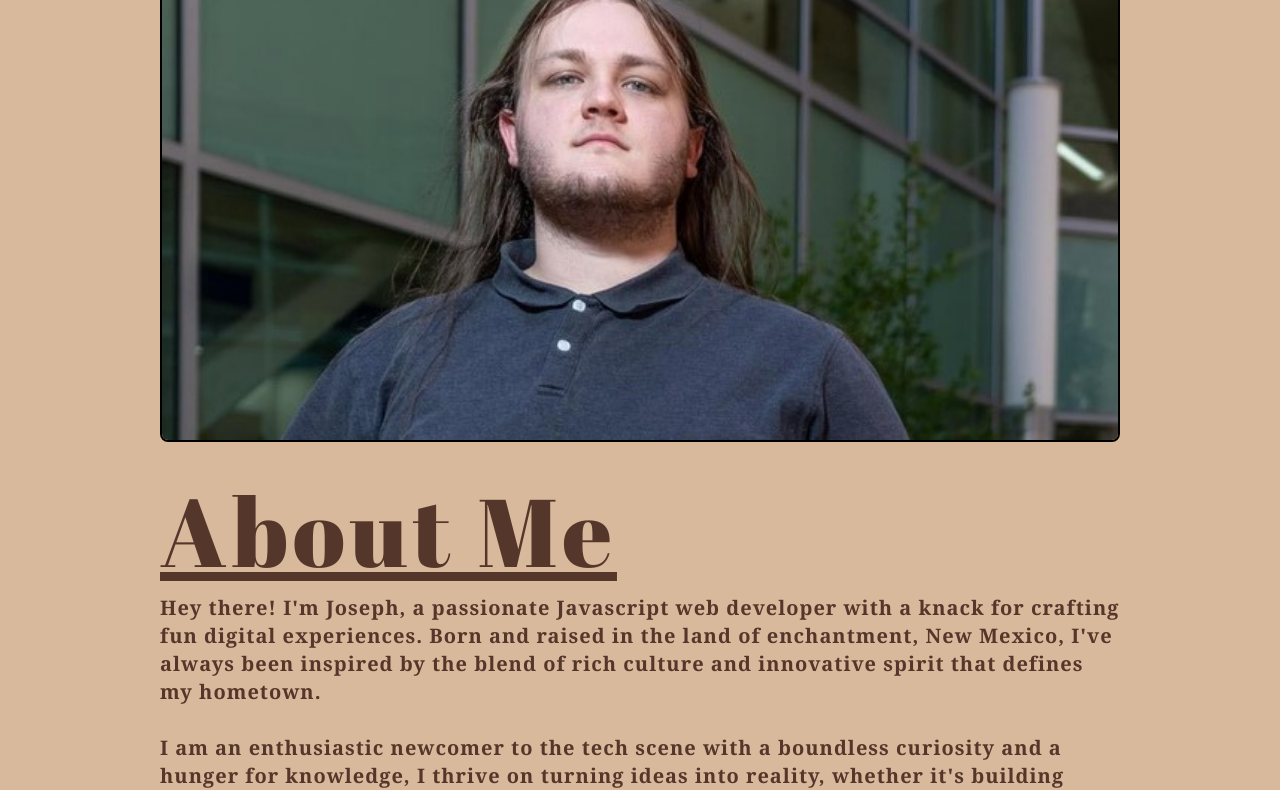
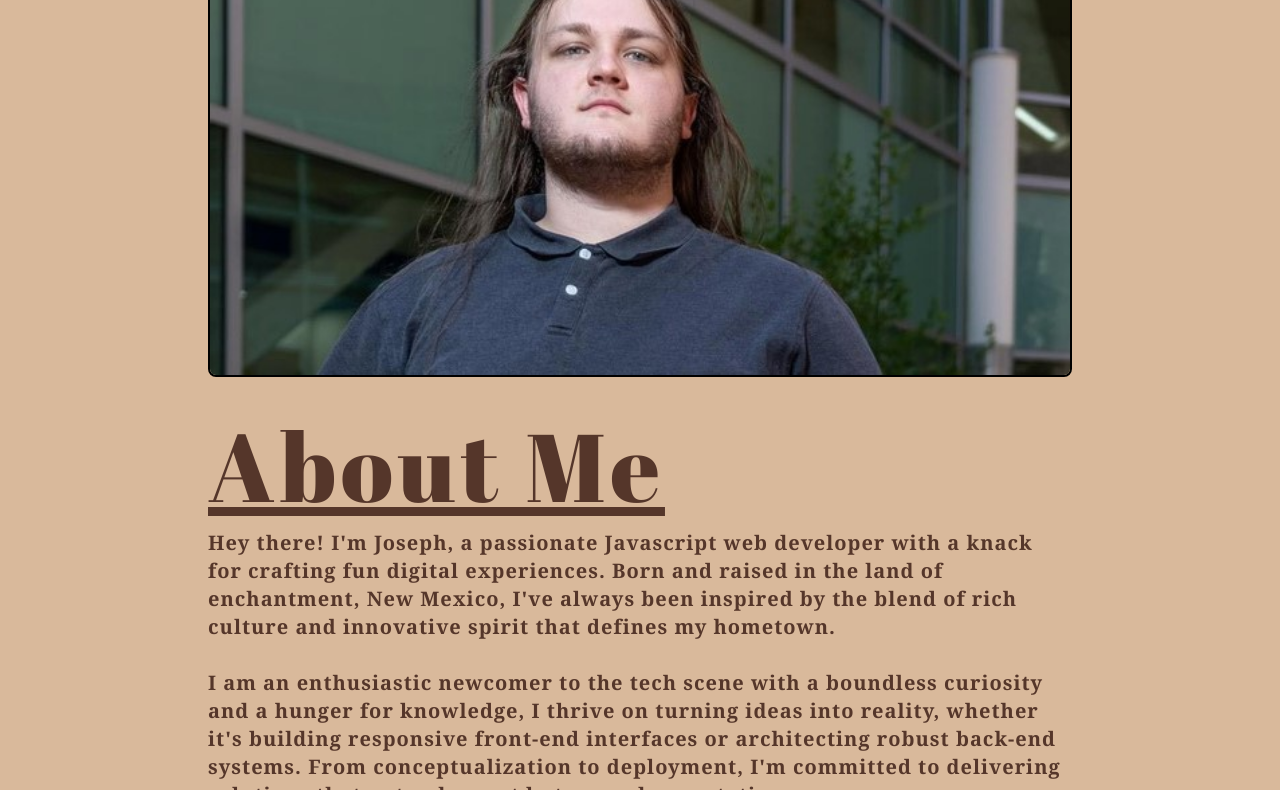
Before and after one commit to JPHMarchB/Joseph-PWP, a website: page public_html/documentation/milestone-3/index.html in a window 1280 px wide. Shown: the part 2010-2800 px from the top of the page. Drawn offline with Linux system fonts and the light colour scheme.

Commit message:
adjusted sizing issues with about me section

```diff
--- a/public_html/documentation/milestone-3/index.html
+++ b/public_html/documentation/milestone-3/index.html
@@ -7,7 +7,7 @@
 	<link href="./output.css" rel="stylesheet">
 	<title>Joseph's Portfolio Website</title>
 </head>
-<body class="bg-[#d9b99b]">
+<body class="bg-[#d9b99b] forest">
 
 <header>
 
@@ -15,7 +15,7 @@
 	<nav class="mx-auto">
 
 		<!-- Navigation content -->
-		<div class="flex justify-between items-center bg-[#ca9465] text-[#55362a] md:text-base lg:text-xl font-custom p-7 border-black border-2 lg:rounded-b-2xl">
+		<div class="flex justify-between items-center bg-[#ca9465] text-[#55362a] md:text-base lg:text-xl font-custom p-5 border-black border-2 lg:rounded-b-2xl">
 
 			<!-- Navigation bar home -->
 			<h1 class="lg:hidden text-3xl italic">JM</h1>
@@ -29,7 +29,7 @@
 							<summary class="lg:hidden text-3xl focus:outline-2 cursor-pointer">
 								&#9776;
 							</summary>
-							<ul class="bg-base-100 text-white italic p-2 rounded-t-none">
+							<ul class="bg-base-300 italic p-2 rounded-t-none">
 								<li class="hover:text-[#ded5b9]"><a href="#about-me">About Me</a></li>
 								<li class="hover:text-[#ded5b9]"><a href="#projects">Projects</a></li>
 								<li class="hover:text-[#ded5b9]"><a>Resume</a></li>
@@ -92,7 +92,7 @@
 	</section>
 
 	<!-- About Me -->
-	<section class="mt-32 lg:mt-48 font-custom text-[#55362a] px-5 md:px-20 lg:px-40" id="about-me">
+	<section class="mt-32 lg:mt-48 font-custom text-[#55362a] px-5 md:px-40 lg:px-52" id="about-me">
 
         <!-- About me image -->
 		<div class="">
--- a/public_html/documentation/milestone-3/tailwind.config.js
+++ b/public_html/documentation/milestone-3/tailwind.config.js
@@ -11,7 +11,7 @@ module.exports = {
 
   // daisyUI config (optional - here are the default values)
   daisyui: {
-    themes: ["forest"], // false: only light + dark | true: all themes | array: specific themes like this ["light", "dark", "cupcake"]
+    themes: false, // false: only light + dark | true: all themes | array: specific themes like this ["light", "dark", "cupcake"]
     darkTheme: "dark", // name of one of the included themes for dark mode
     base: true, // applies background color and foreground color for root element by default
     styled: true, // include daisyUI colors and design decisions for all components
```
Also changed, not shown: public_html/documentation/milestone-3/output.css.
